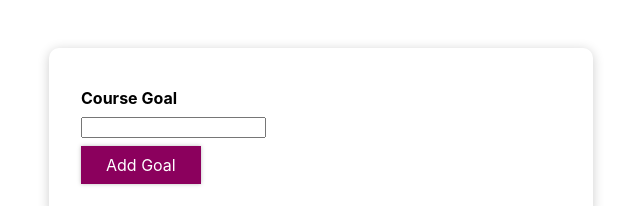
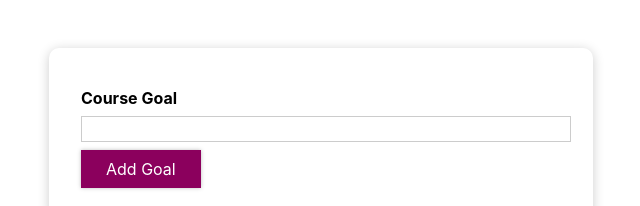
Before and after one commit to DavinciPG/react-styling, a React (Create React App) app: page / in a window 1280 px wide. Shown: the top 206 px of the page, without its empty margins (319-959 px from the left). Built offline with nearby package versions, Linux system fonts and the light colour scheme.

Commit message:
Use dynamic CSS modules for CourseInput

```diff
--- a/src/components/CourseGoals/CourseInput/CourseInput.js
+++ b/src/components/CourseGoals/CourseInput/CourseInput.js
@@ -1,39 +1,39 @@
 import React, { useState } from 'react';
 
 import Button from '../../UI/Button/Button';
-import './CourseInput.css';
+import styles from './CourseInput.module.css'
 
 import styled from "styled-components"
 
-const FormControl = styled.div`
-    margin: 0.5rem 0;
-
-    & label{
-      font-weight: bold;
-      display: block;
-      margin-bottom: 0.5rem;
-      color: ${props => props => props.invalid ? 'red' : 'black'};
-    }
-
-   &input{
-    display: block;
-    width: 100%;
-    border: 1px solid ${props => props.invalid ? 'red' : '#ccc'};
-    background: ${props => props.invalid ? 'salmon' : 'transparent'};
-    font: inherit;
-    line-height: 1.5rem;
-    padding: 0 0.25rem;
-  }
-
-  &invalid input{
-    border-color: red;
-    background: salmon;
-  }
-
-  &invalid label{
-    color: red;
-  }
-`
+// const FormControl = styled.div`
+//     margin: 0.5rem 0;
+//
+//     & label{
+//       font-weight: bold;
+//       display: block;
+//       margin-bottom: 0.5rem;
+//       color: ${props => props => props.invalid ? 'red' : 'black'};
+//     }
+//
+//    & input{
+//     display: block;
+//     width: 100%;
+//     border: 1px solid ${props => props.invalid ? 'red' : '#ccc'};
+//     background: ${props => props.invalid ? 'salmon' : 'transparent'};
+//     font: inherit;
+//     line-height: 1.5rem;
+//     padding: 0 0.25rem;
+//   }
+//
+//   &invalid input{
+//     border-color: red;
+//     background: salmon;
+//   }
+//
+//   &invalid label{
+//     color: red;
+//   }
+// `
 
 const CourseInput = props => {
     const [enteredValue, setEnteredValue] = useState('');
@@ -57,10 +57,10 @@
 
     return (
         <form onSubmit={formSubmitHandler}>
-            <FormControl invalid={!isValid}>
+            <div className={`${styles['form-control']} ${!isValid && styles.invalid}`}>
                 <label>Course Goal</label>
                 <input type="text" onChange={goalInputChangeHandler} />
-            </FormControl>
+            </div>
             <Button type="submit">Add Goal</Button>
         </form>
     );
```
Also changed, not shown: src/components/CourseGoals/CourseInput/CourseInput.module.css (renamed from src/components/CourseGoals/CourseInput/CourseInput.css).
